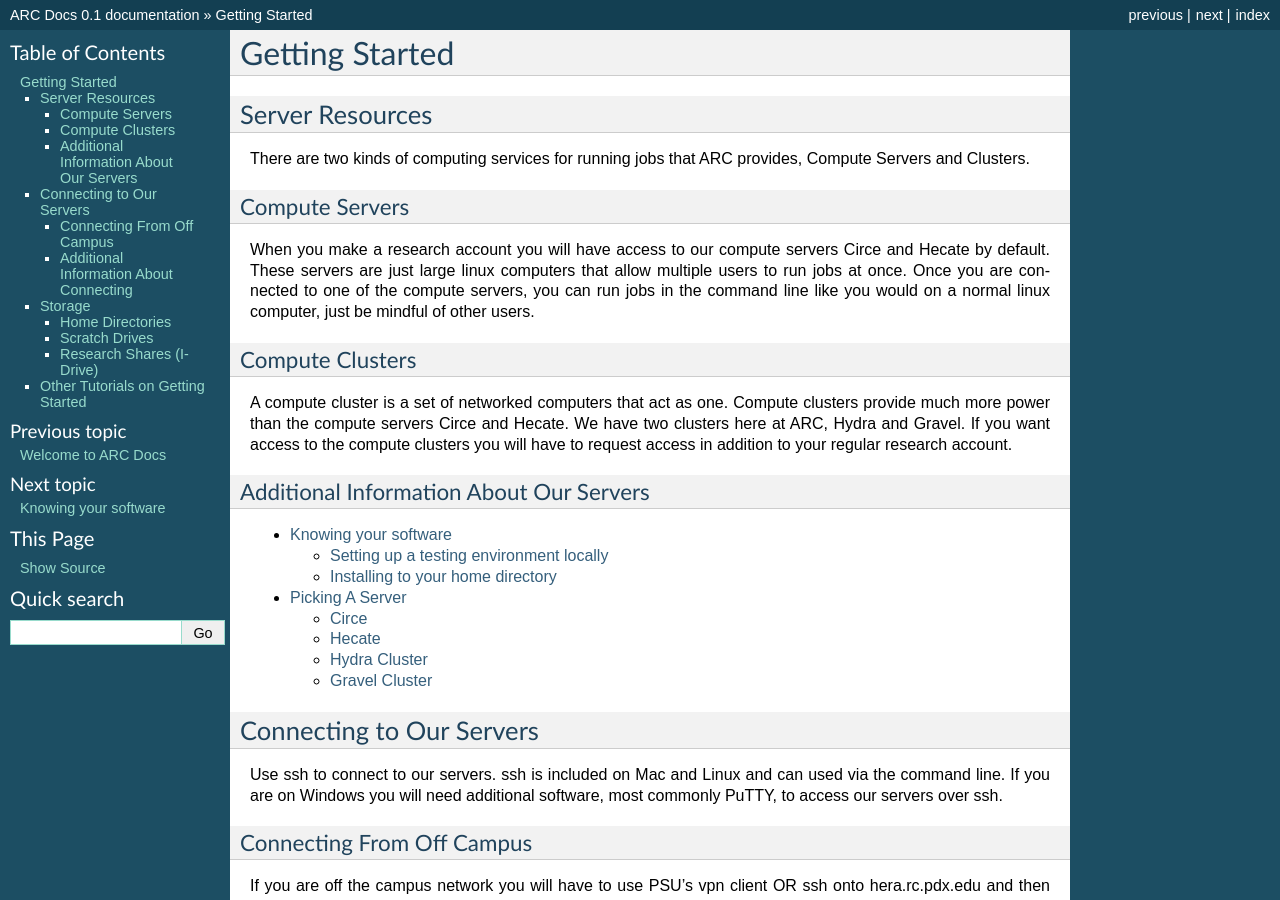
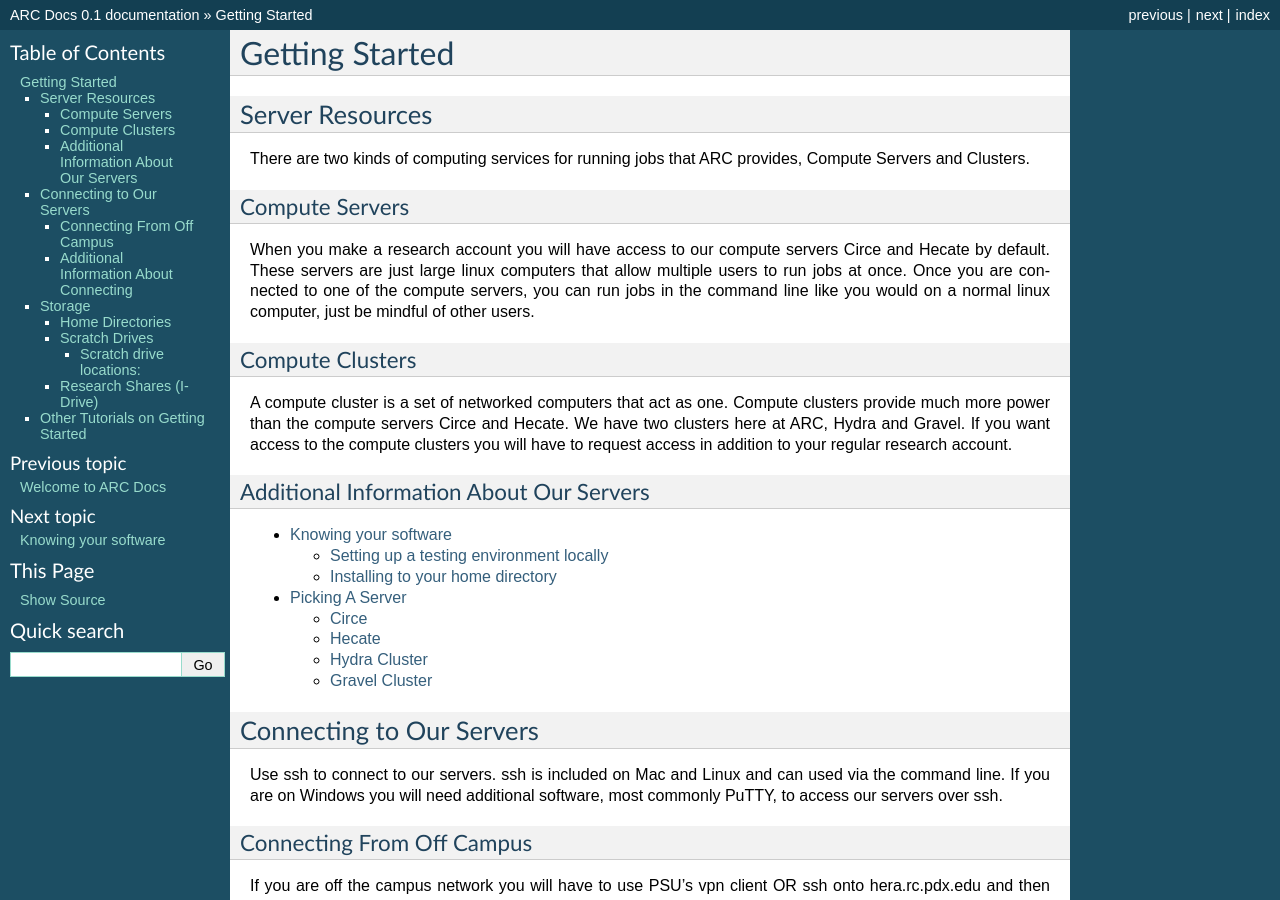
Before and after one commit to PSU-Research-Computing/psurc-docs, a Sphinx documentation site: the page built from source/getting_started/index.rst, in a window 1280 px wide and 900 px high. Built offline with Sphinx 7.4.7, drawn with Linux system fonts in a browser that asks for light colours.

Commit message:
Refomatted headers in the storage section of gettingstarted index.rst

```diff
--- a/source/getting_started/index.rst
+++ b/source/getting_started/index.rst
@@ -60,7 +60,9 @@
 --------------
 Each server has its own Scratch Drive or 'scratch space'. Scratch Drives are fast storage devices that you can use to store the data you want to run your jobs on. Scratch Drives are only intended to be used as short-term storage so please move your data off of scratch when you are done with your analysis.
 
-**Scratch drive locations:**
+========================
+Scratch drive locations:
+========================
 
 Compute Servers (Circe/Hecate):
   1. ``/disk/scratch``
```
